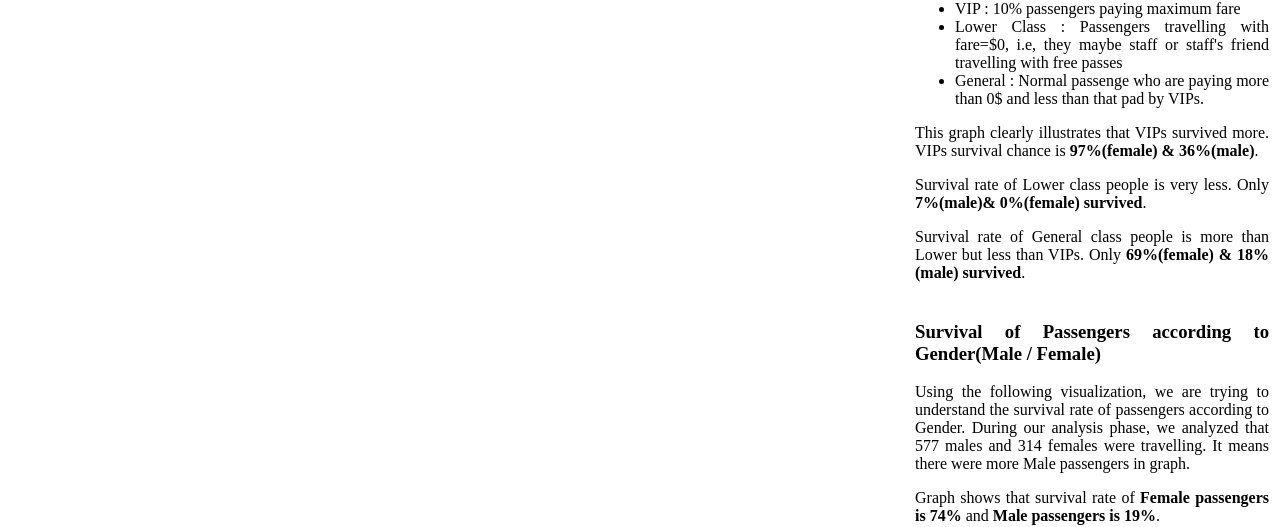
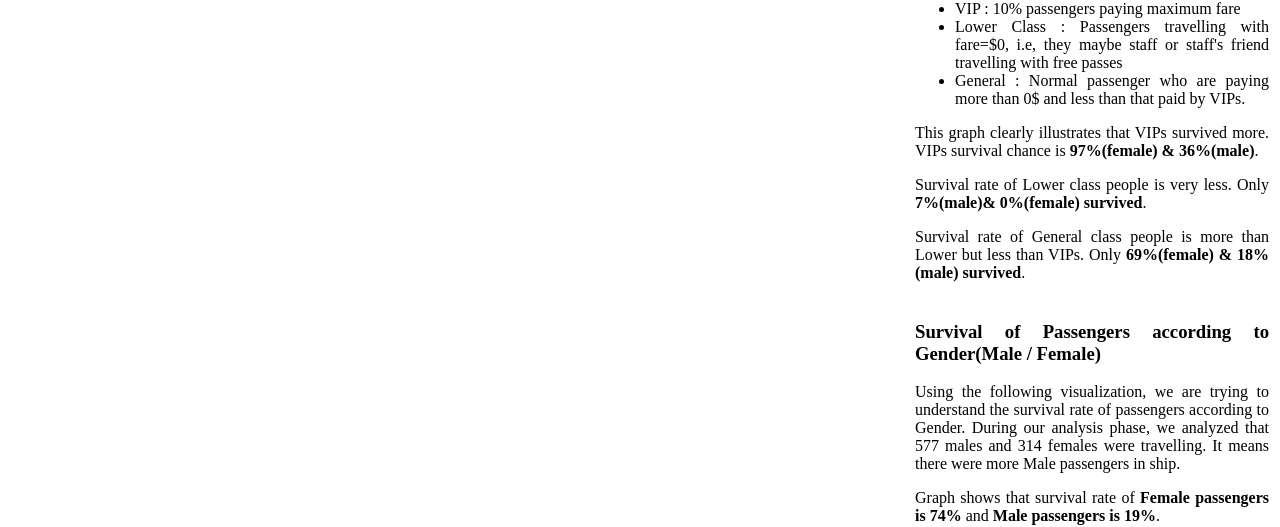
Before and after one commit to rpalsaxena/Titanic-Data-Visualization, a plain HTML site: page index_final.html in a window 1280 px wide. Shown: the part 254-781 px from the top of the page. Drawn offline with nearby package versions, Linux system fonts and the light colour scheme; a script that the page names is missing.

Commit message:
Update index_final.html

```diff
--- a/index_final.html
+++ b/index_final.html
@@ -157,7 +157,7 @@
 					<ul>
 						<li> VIP : 10% passengers paying maximum fare </li>
 						<li> Lower Class : Passengers travelling with fare=$0, i.e, they maybe staff or staff's friend travelling with free passes </li>
-						<li> General : Normal passenge who are paying more than 0$ and less than that pad by VIPs. </li>
+						<li> General : Normal passenger who are paying more than 0$ and less than that paid by VIPs. </li>
 					</ul>
 					<p>This graph clearly illustrates that VIPs survived more. VIPs survival chance is <b>97%(female) & 36%(male)</b>.</p>
 					<p>Survival rate of Lower class people is very less. Only <b>7%(male)& 0%(female) survived</b>. </p>
@@ -168,7 +168,7 @@
 				<td style="width:50%; padding-top: 40px" class="chart2"/>
 				<td style="text-align:justify; margin-right:20px;"	>
 					<h3 >Survival of Passengers according to Gender(Male / Female)</h3>
-					<p>Using the following visualization, we are trying to understand the survival rate of passengers according to Gender. During our analysis phase, we analyzed that 577 males and 314 females were travelling. It means there were more Male passengers in graph.</p>
+					<p>Using the following visualization, we are trying to understand the survival rate of passengers according to Gender. During our analysis phase, we analyzed that 577 males and 314 females were travelling. It means there were more Male passengers in ship.</p>
 					<p>Graph shows that survival rate of <b>Female passengers is 74%</b> and <b>Male passengers is 19%</b>.</p>
 					<p>Its clear that <b>females were preferred over male passengers</b>.</p>
 				</td>
```
